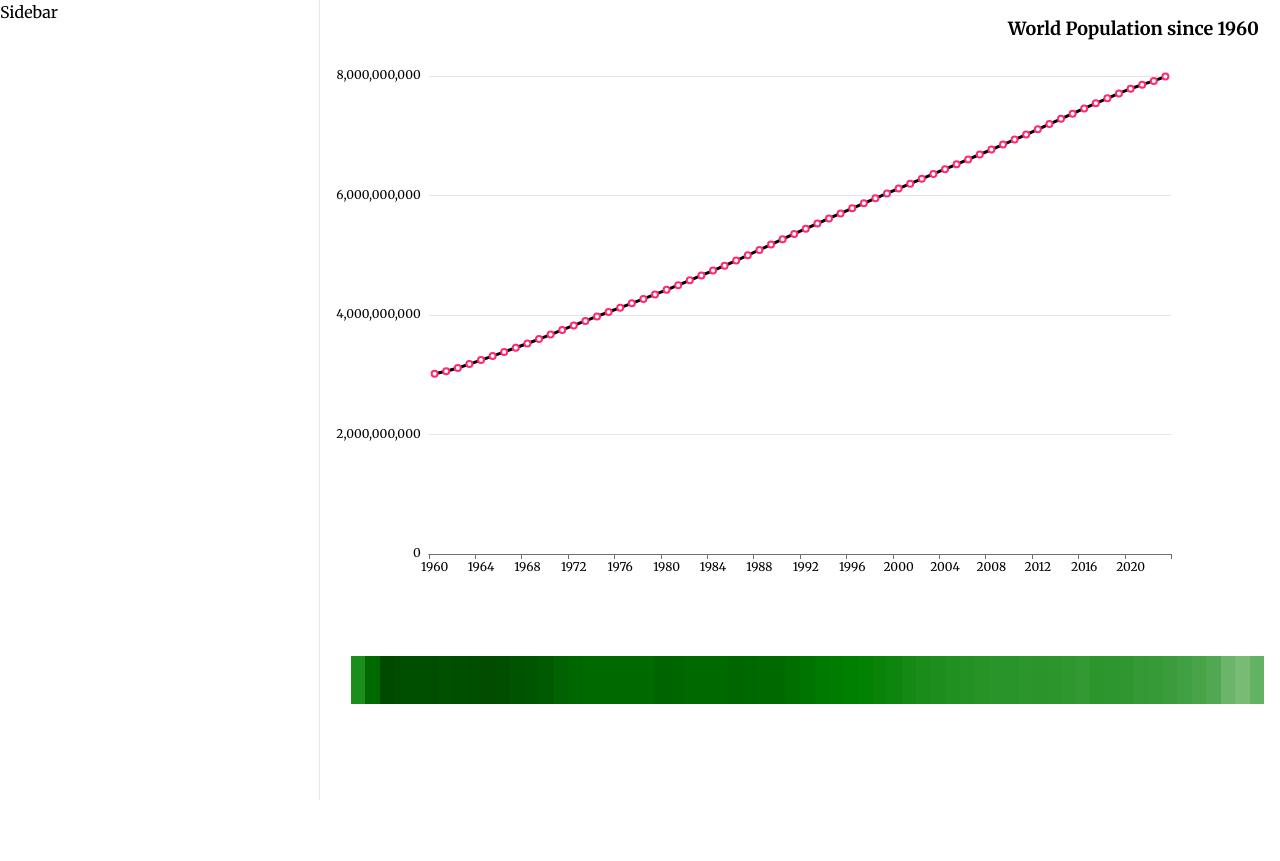
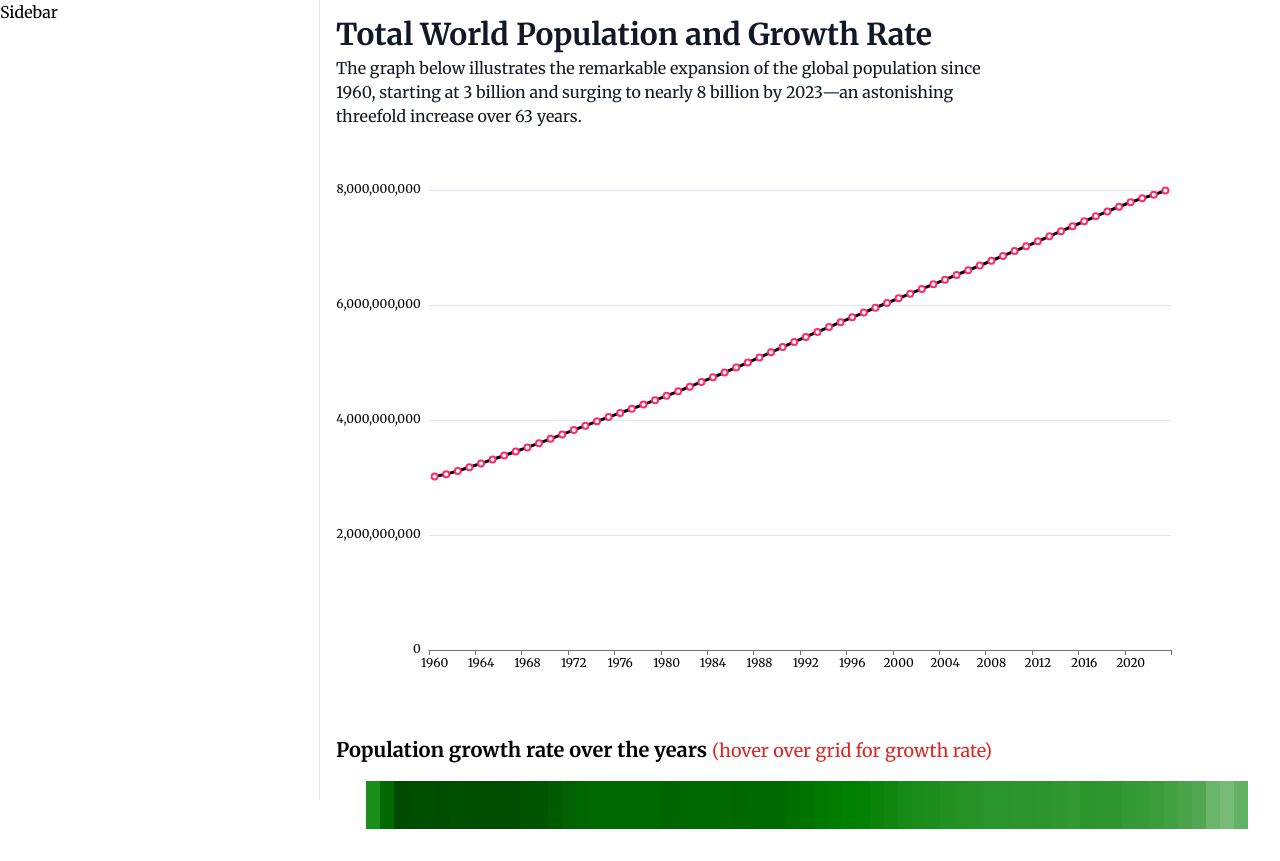
Before and after one commit to itsparasbisht/earth-population, a React (Vite) app: page / in a window 1280 px wide. Before the commit the page ends 800 px from the top, so only its background shows below. Built offline with nearby package versions, Linux system fonts and the light colour scheme.

Commit message:
plot tile added

```diff
--- a/src/plots/PopulationGrowthGrid.tsx
+++ b/src/plots/PopulationGrowthGrid.tsx
@@ -6,23 +6,30 @@ type PopulationGrowth = {
   growth_rate: number | null;
 };
 
-export default function PopulationGrowthGrid({
-  populationData,
-}: {
-  [key: string]: number;
-}) {
+type WorldPopulation = {
+  data: { [key: string]: number } | null;
+};
+
+export default function PopulationGrowthGrid({ data }: WorldPopulation) {
   const [populationGrowthRate, setPopulationGrowthRate] = useState<
     PopulationGrowth[]
   >([]);
 
   useEffect(() => {
-    if (populationData) {
-      const response = objWithGrowthRate(populationData);
+    if (data) {
+      const response = objWithGrowthRate(data);
       setPopulationGrowthRate(response);
     }
-  }, [populationData]);
+  }, [data]);
 
   return (
+    <div className="p-4 pt-0">
+      <h2 className="text-xl font-semibold">
+        Population growth rate over the years{" "}
+        <span className="text-lg font-normal text-red-600">
+          (hover over grid for growth rate)
+        </span>
+      </h2>
       <div className="flex p-4">
         {populationGrowthRate.map((item) => (
           <div
@@ -39,6 +46,7 @@ export default function PopulationGrowthGrid({
             }%`}</span>
           </div>
         ))}
+      </div>
     </div>
   );
 }
--- a/src/plots/WorldPopulation.tsx
+++ b/src/plots/WorldPopulation.tsx
@@ -18,8 +18,18 @@ export default function WorldPopulation({ data }: WorldPopulation) {
 
   return (
     <>
-      <div id="world-population" className="w-full h-[80%] p-4"></div>
-      <PopulationGrowthGrid populationData={data} />
+      <div className="p-4">
+        <h2 className="text-3xl font-semibold text-gray-900">
+          Total World Population and Growth Rate
+        </h2>
+        <p className="max-w-[70%] pt-1 text-gray-900">
+          The graph below illustrates the remarkable expansion of the global
+          population since 1960, starting at 3 billion and surging to nearly 8
+          billion by 2023—an astonishing threefold increase over 63 years.
+        </p>
+      </div>
+      <div id="world-population" className="w-full h-[74%] p-4"></div>
+      <PopulationGrowthGrid data={data} />
     </>
   );
 }
@@ -42,6 +52,7 @@ function generatePlot(data: { [key: string]: number } | null) {
   let option = {
     title: [
       {
+        show: false,
         left: "right",
         text: "World Population since 1960",
         textStyle: {
@@ -50,6 +61,9 @@ function generatePlot(data: { [key: string]: number } | null) {
         },
       },
     ],
+    grid: {
+      top: 30,
+    },
     tooltip: {
       trigger: "axis",
       valueFormatter: (value: number) => `${formatBigNumber.format(value)}`,
```
Lines whose indentation alone changed are shown as unchanged.
